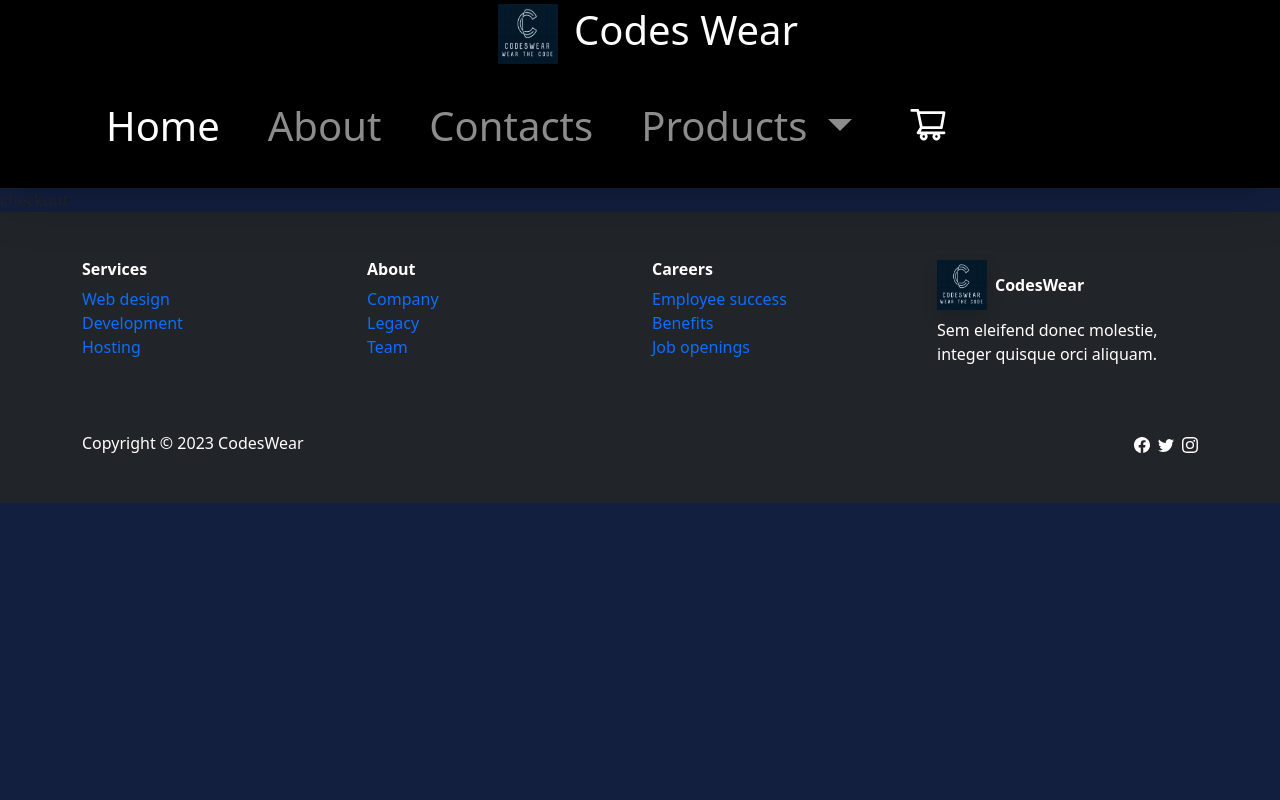
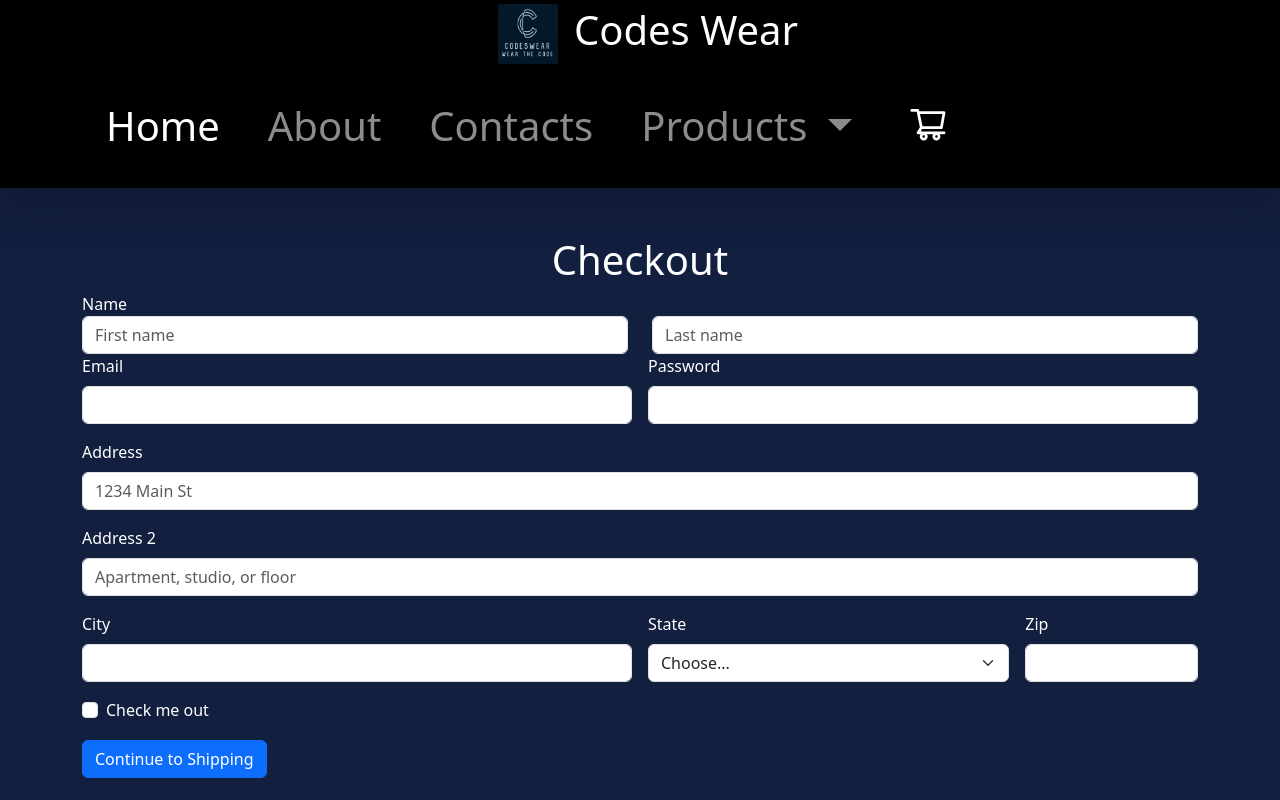
Before and after one commit to BUFONJOKER/CODES-WEAR, a Next.js app: page /checkout in a window 1280 px wide. Shown: the top 800 px of the page. Built offline with nearby package versions, Linux system fonts and the light colour scheme.

Commit message:
checkout page created

```diff
--- a/pages/checkout.js
+++ b/pages/checkout.js
@@ -2,6 +2,66 @@ import React from 'react'
 
 export default function Checkout() {
   return (
-    <div>checkout</div>
+    <div className="container text-white mt-5 mb-5">
+      <h1 className="text-center">Checkout</h1>
+      <label htmlhtmlFor="name">Name</label>
+      <div className="row">
+        <div className="col">
+          <input type="text" className="form-control" placeholder="First name" aria-label="First name" />
+        </div>
+        <div className="col">
+          <input type="text" className="form-control" placeholder="Last name" aria-label="Last name" />
+        </div>
+      </div>
+
+      <form className="row g-3">
+        <div className="col-md-6">
+          <label htmlFor="inputEmail4" className="form-label">Email</label>
+          <input type="email" className="form-control" id="inputEmail4" />
+        </div>
+        <div className="col-md-6">
+          <label htmlFor="inputPassword4" className="form-label">Password</label>
+          <input type="password" className="form-control" id="inputPassword4" />
+        </div>
+        <div className="col-12">
+          <label htmlFor="inputAddress" className="form-label">Address</label>
+          <input type="text" className="form-control" id="inputAddress" placeholder="1234 Main St" />
+        </div>
+        <div className="col-12">
+          <label htmlFor="inputAddress2" className="form-label">Address 2</label>
+          <input type="text" className="form-control" id="inputAddress2" placeholder="Apartment, studio, or floor" />
+        </div>
+        <div className="col-md-6">
+          <label htmlFor="inputCity" className="form-label">City</label>
+          <input type="text" className="form-control" id="inputCity" />
+        </div>
+        <div className="col-md-4">
+          <label htmlFor="inputState" className="form-label">State</label>
+          <select id="inputState" className="form-select">
+            <option selected>Choose...</option>
+            <option>Punjab</option>
+            <option>Sindh</option>
+            <option>Baluchistan</option>
+            <option>KPK</option>
+          </select>
+        </div>
+        <div className="col-md-2">
+          <label htmlFor="inputZip" className="form-label">Zip</label>
+          <input type="text" className="form-control" id="inputZip" />
+        </div>
+        <div className="col-12">
+          <div className="form-check">
+            <input className="form-check-input" type="checkbox" id="gridCheck" />
+            <label className="form-check-label" htmlFor="gridCheck">
+              Check me out
+            </label>
+          </div>
+        </div>
+        <div className="col-12">
+          <button type="submit" className="btn btn-primary">Continue to Shipping</button>
+        </div>
+      </form>
+
+    </div>
   )
 }
```
